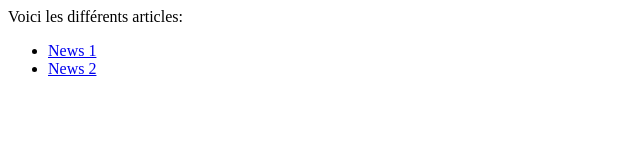
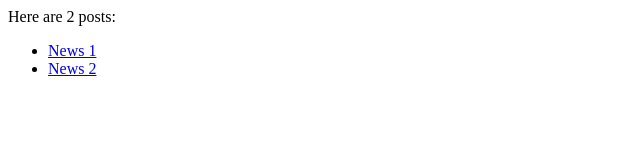
Before and after one commit to vibster/commentcava, a plain HTML site: page example/index.html in a window 1280 px wide. Shown: the full height of the page, 0-640 px from the left. Drawn offline with Linux system fonts and the light colour scheme.

Commit message:
Added sqlite structure and translated example index page

```diff
--- a/example/index.html
+++ b/example/index.html
@@ -1,10 +1,10 @@
 <!DOCTYPE html>
 <head>
     <meta charset="utf-8">
-    <title>Test de commentaires</title>
+    <title>commentcava - test page</title>
 </head>
 <body>
-    <section>Voici les différents articles: <br/>
+    <section>Here are 2 posts: <br/>
     <ul>
       <li><a href="news1.html">News 1</a></li>
       <li><a href="news2.html">News 2</a></li>
```
Also changed, not shown: 1 other file.
